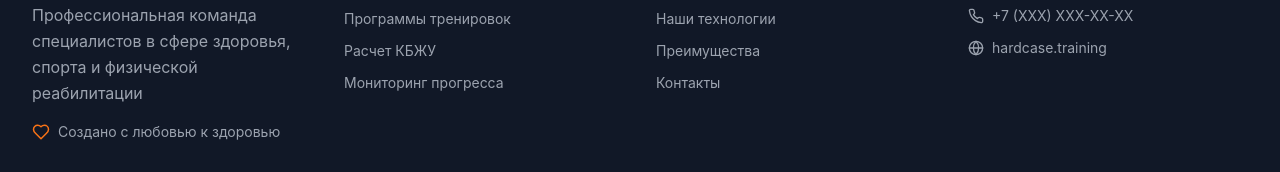
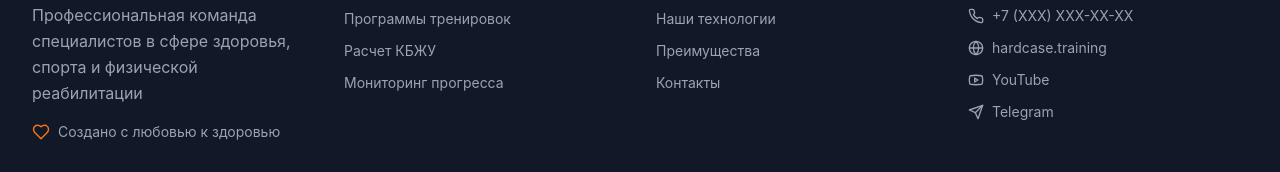
Before and after one commit to coldreb00t/hardcase-website, a Next.js app: page / in a window 1280 px wide. Shown: the part 9675-9847 px from the top of the page. Built offline with nearby package versions, Linux system fonts and the light colour scheme.

Commit message:
Add YouTube and Telegram social links to footer contacts

```diff
--- a/components/Footer.tsx
+++ b/components/Footer.tsx
@@ -1,7 +1,7 @@
 'use client'
 
 import { motion } from 'framer-motion'
-import { Heart, Mail, Phone, Globe } from 'lucide-react'
+import { Heart, Mail, Phone, Globe, Youtube, Send } from 'lucide-react'
 
 export default function Footer() {
   const currentYear = new Date().getFullYear()
@@ -137,6 +137,28 @@ export default function Footer() {
                     hardcase.training
                   </a>
                 </li>
+                <li>
+                  <a
+                    href="https://www.youtube.com/@hardcasetraining"
+                    target="_blank"
+                    rel="noopener noreferrer"
+                    className="flex items-center text-gray-400 hover:text-primary-400 transition-colors text-sm"
+                  >
+                    <Youtube size={16} className="mr-2" />
+                    YouTube
+                  </a>
+                </li>
+                <li>
+                  <a
+                    href="https://t.me/HardCaseTraining"
+                    target="_blank"
+                    rel="noopener noreferrer"
+                    className="flex items-center text-gray-400 hover:text-primary-400 transition-colors text-sm"
+                  >
+                    <Send size={16} className="mr-2" />
+                    Telegram
+                  </a>
+                </li>
               </ul>
             </motion.div>
           </div>
```
